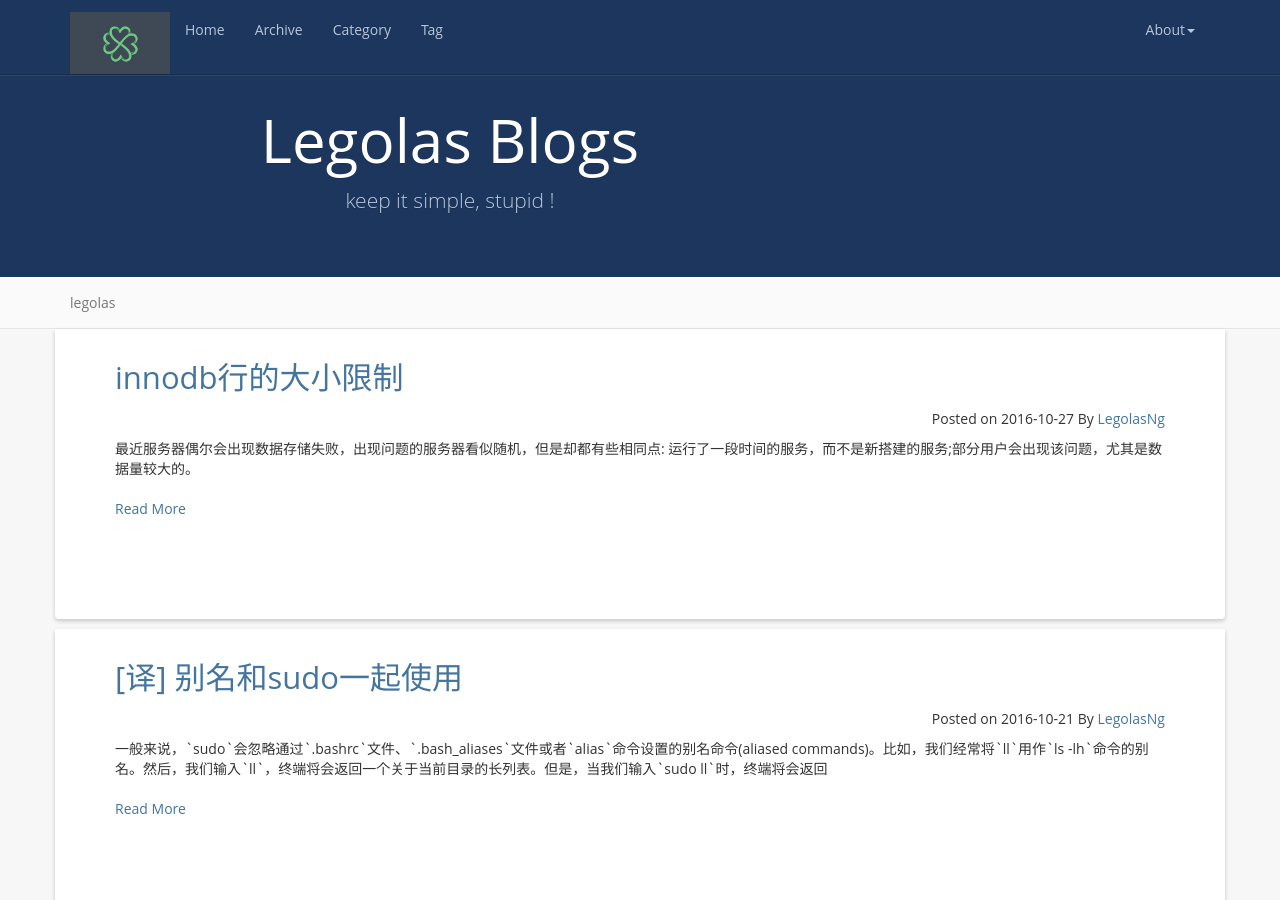
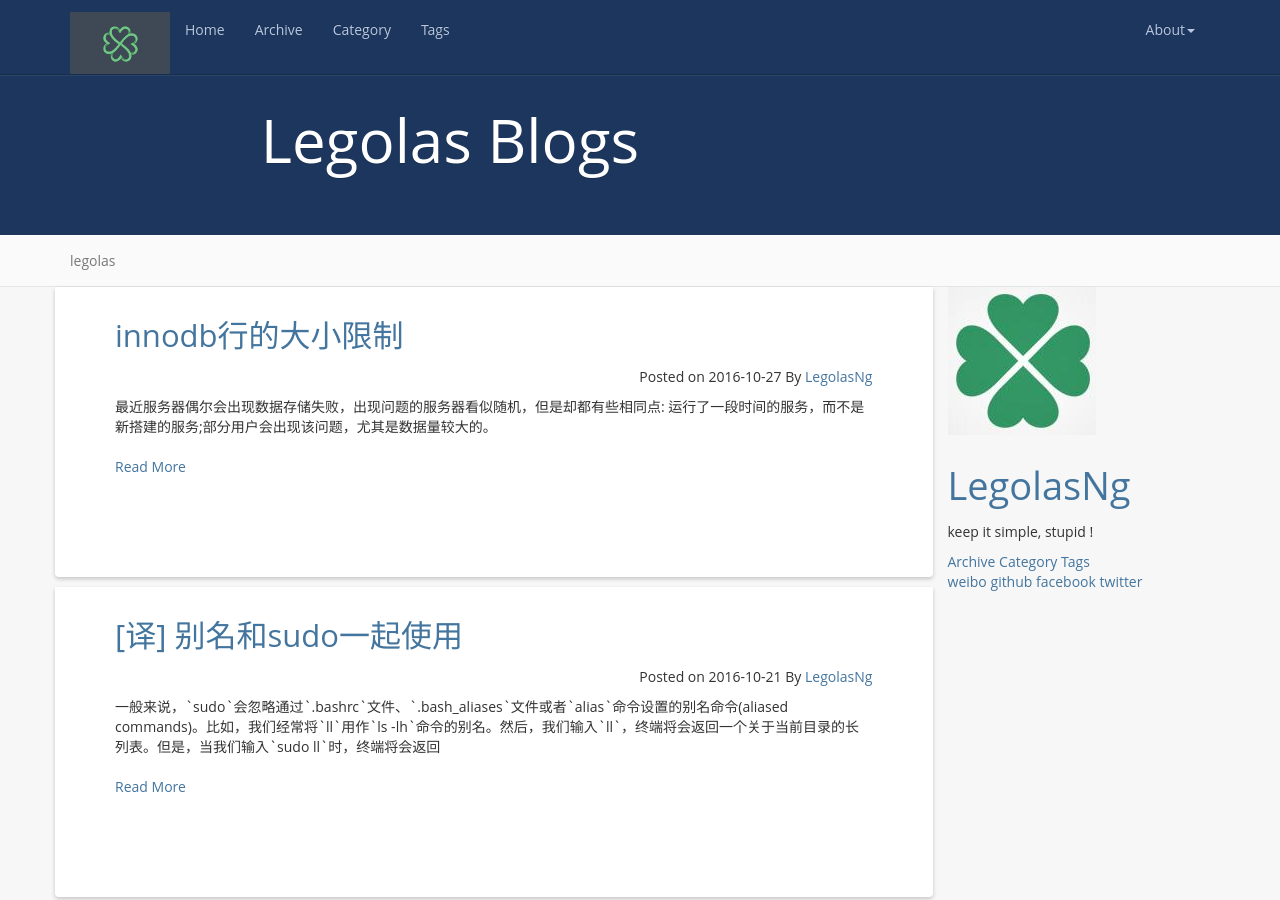
Before and after one commit to legolasNg/legolasNg.github.io, a Jekyll site: the page built from index.html, in a window 1280 px wide and 900 px high. Built offline with Jekyll 4.4.1, drawn with Linux system fonts in a browser that asks for light colours; the list of posts is cut into pages by our own code; some of the changed text lies outside the part shown.

Commit message:
[add]首页右侧增加个人简介

```diff
--- a/_includes/docs_header.html
+++ b/_includes/docs_header.html
@@ -1,10 +1,7 @@
 <div class="docs-header" id="content" style="text-align:center;">
-    <div class="container">
-         {% if page.title <> site.name %}
-         <h2>{{ site.motto }}</h2>
-         {% else %}
-         <h1>{{ site.name }}</h1>
-         <p>{{ site.description }}</p>
-         {% endif %}
-    </div>
+    {% if page.title <> site.name %}
+        <h2>{{ site.motto }}</h2>
+    {% else %}
+        <h1>{{ site.name }}</h1>
+    {% endif %}
 </div>
--- a/_includes/footer.html
+++ b/_includes/footer.html
@@ -1,9 +1,12 @@
 <footer class="footer" role="contentinfo">
 	<div class="container">
 		<p class="copyright">Copyright &copy; 2016-{{ site.time | date: '%Y' }} <a href="{{site.resume_site}}"><code>{{ site.author }}</code></a>.</p>
-		<p>Hosted on <a href="https://pages.github.com/">Github Pages</a></p>
-		<p>Powered by <a href="http://jekyllrb.com">Jekyll</a>, theme from <a href="http://lesscss.cn/">Less</a></p>
-	</div>
+		<p>
+            Hosted on <a href="https://pages.github.com/">Github Pages</a>,
+            Powered by <a href="http://jekyllrb.com">Jekyll</a>,
+            theme from <a href="http://lesscss.cn/">Less</a>
+        </p>
+    </div>
 </footer>
 
 <script src="{{ '/styles/js/jquery.min.js' | prepend: site.baseurl }}"></script>
--- a/_includes/header.html
+++ b/_includes/header.html
@@ -22,7 +22,7 @@
                     <a href="{{ '/categories/' | prepend: site.baseurl }}">Category</a>
                 </li>
                 <li>
-                    <a href="{{ '/tags' | prepend: site.baseurl }}">Tag</a>
+                    <a href="{{ '/tags' | prepend: site.baseurl }}">Tags</a>
                 </li>
             </ul>
             <ul class="nav navbar-nav navbar-right">
--- /dev/null
+++ b/_includes/profile.html
@@ -0,0 +1,30 @@
+<div class="left-col">
+    <div class="overlay">
+
+    </div>
+
+    <div class="intrude-less">
+	    <header id="header" class="inner">
+            <a href="{{ site.url }}" class="profilepic">
+                <img src="/styles/images/legolas.jpg" class="js-avatar">
+            </a>
+            <hgroup>
+                <h1 class="header-author"><a href="{{ '/about/' | prepend: site.baseurl }}">{{ site.author }}</a></h1>
+            </hgroup>
+            <p class="header-subtitle">{{ site.description }}</p>
+            <nav class="header-smart-menu">
+                <a href="{{ '/archives' | prepend: site.baseurl }}">Archive</a>
+                <a href="{{ '/categories/' | prepend: site.baseurl }}">Category</a>
+                <a href="{{ '/tags' | prepend: site.baseurl }}">Tags</a>
+            </nav>
+            <nav class="header-nav">
+                <div class="social">
+                    <a class="weibo" target="_blank" href="{{ site.weibo }}" title="weibo">weibo</a>
+                    <a class="github" target="_blank" href="{{ site.github }}" title="github">github</a>
+                    <a class="facebook" target="_blank" href="{{ site.facebook }}" title="facebook">facebook</a>
+                    <a class="twitter" target="_blank" href="{{ site.github }}" title="twitter">twitter</a>
+                </div>
+            </nav>
+	    </header>
+    </div>
+</div>
--- a/archives/index.html
+++ b/archives/index.html
@@ -1,6 +1,6 @@
 ---
 layout: default
-title:	Legolas Blogs
+title:	Archives
 header: Posts By Blogs
 ---
 
--- a/index.html
+++ b/index.html
@@ -2,7 +2,10 @@
 layout: default
 title:	Legolas Blogs
 ---
-<div class="container">
+
+<div class="container docs-container">
+    <div class="row">
+        <div class="col-md-9">
 			{% for item in site.posts offset: 0 limit: 10  %}
 			<div class="docs-content">
 				<header class="post-header">
@@ -38,3 +41,9 @@ title:	Legolas Blogs
 			</div>
 			{% endfor %}
         </div>
+
+		<div class="col-md-3">
+			{% include profile.html %}
+        </div>
+    </div>
+</div>
```
Lines whose indentation alone changed are shown as unchanged.
